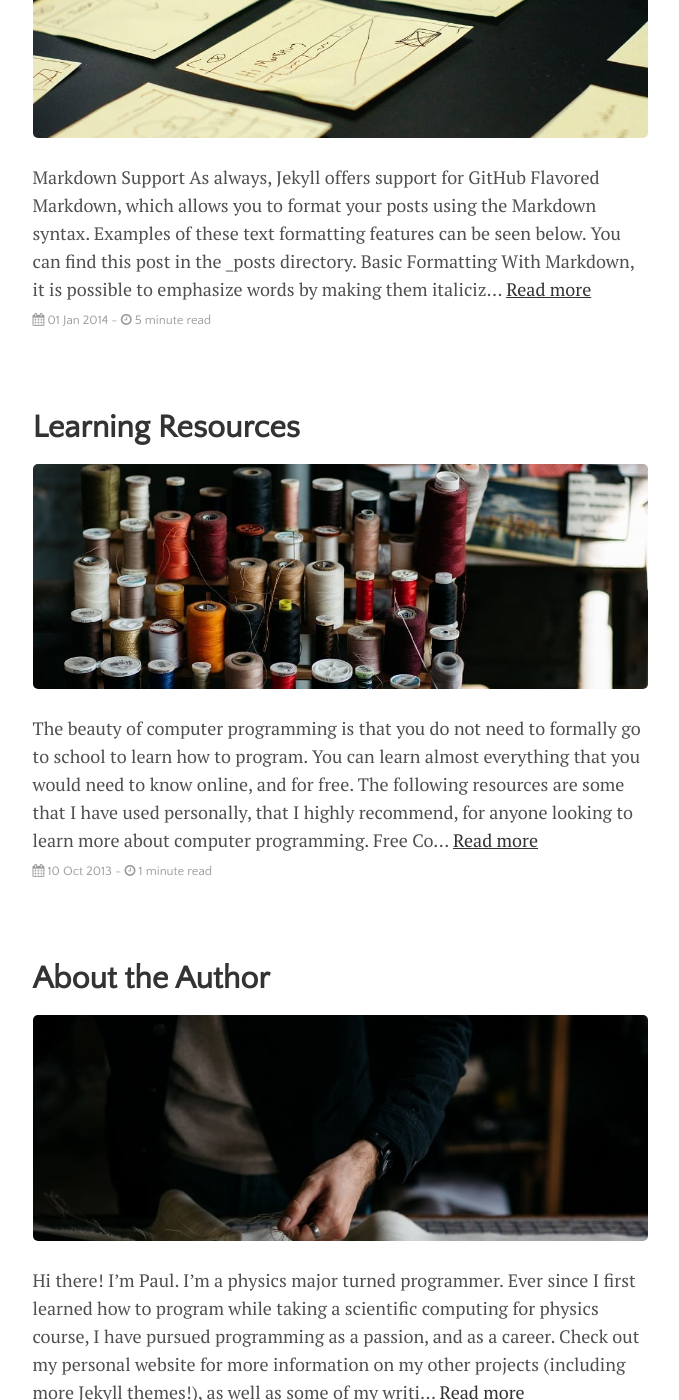
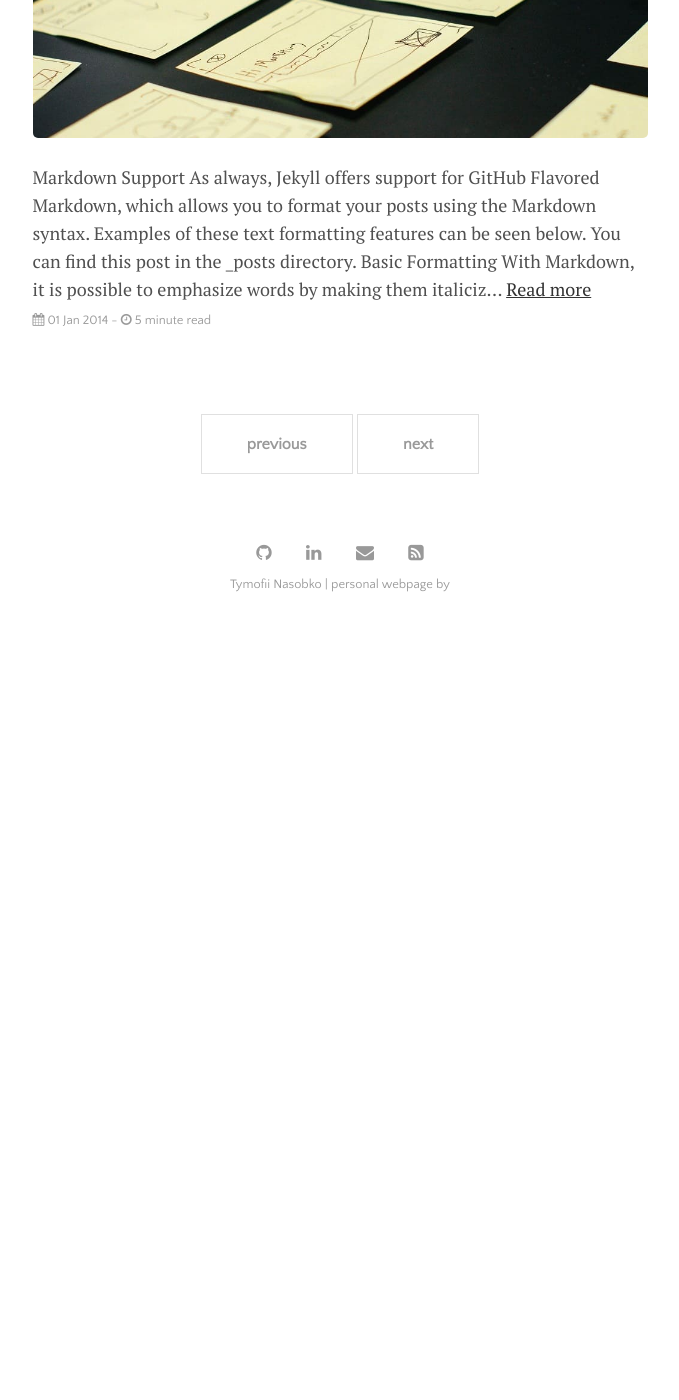
Before and after one commit to TimofiyJ/timofiyj.github.io, a Jekyll site: the page built from index.html, in a window 1280 px wide and 1400 px high, scrolled down 1410 px. Shown: the whole window, without its empty margins (300-979 px from the left). Built offline with Jekyll 4.4.1, drawn with Linux system fonts in a browser that asks for light colours; the list of posts is cut into pages by our own code; after the commit the page ends 2040 px from its top, so only the background shows below that; some of the changed text lies outside the part shown.

Commit message:
Update site

```diff
--- a/_config.yml
+++ b/_config.yml
@@ -22,7 +22,7 @@ plugins:             [jekyll-paginate, jekyll-sitemap, jekyll-feed, jekyll-seo-t
 # Customise atom feed settings (this is where Jekyll-Feed gets configuration information)
 title:		           'Tymofii Nasobko'
 description:	       'personal webpage'
-author:              'Tymofii Nasobko'
+author:              ''
 
 # RSS 2.0 can be used instead of Atom by uncommenting following two lines
 #feed:
--- a/_posts/2013-04-04-about-the-author.md
+++ /dev/null
@@ -1,10 +0,0 @@
----
-layout: post
-title: "About the Author"
-author: "Paul Le"
-categories: journal
-tags: [documentation,sample]
-image: cutting.jpg
----
-
-Hi there! I'm Paul. I’m a physics major turned programmer. Ever since I first learned how to program while taking a scientific computing for physics course, I have pursued programming as a passion, and as a career. Check out [my personal website](https://www.lenpaul.com/) for more information on my other projects (including more Jekyll themes!), as well as some of my writing.
--- a/_posts/2013-10-10-learning-resources.md
+++ /dev/null
@@ -1,22 +0,0 @@
----
-layout: post
-title: "Learning Resources"
-author: "Paul Le"
-categories: journal
-tags: [documentation,sample]
-image: spools.jpg
----
-
-The beauty of computer programming is that you do not need to formally go to school to learn how to program. You can learn almost everything that you would need to know online, and for free. The following resources are some that I have used personally, that I highly recommend, for anyone looking to learn more about computer programming.
-
-## [Free Code Camp](https://www.freecodecamp.org/)
-
-My personal favourite for learning full stack web development. They offer a great front and back end curriculum that requires you to complete a variety of projects in order to apply the knowledge that you learn during the lessons. As a bonus, at the end of the curriculum you will have a few impressive projects under your belt for your portfolio.
-
-## [Codecademy](https://www.codecademy.com/)
-
-Not only does Codecademy have many great courses on various web development languages such as [HTML](https://www.codecademy.com/learn/learn-html), [CSS](https://www.codecademy.com/learn/learn-css), and [JavaScript](https://www.codecademy.com/learn/introduction-to-javascript), but they even offer a course on [how to deploy a Jekyll site](https://www.codecademy.com/learn/deploy-a-website). If you are completely new to Jekyll, I would recommend working through that course as a great start for learning how to deploy your Jekyll site.
-
-## [Khan Academy](https://www.khanacademy.org/)
-
-A great resource not only for learning mathematics (what most people probably know Khan Academy for), but also [computer programming](https://www.khanacademy.org/computing/computer-programming). What Khan Academy offers that is different from the other two above resources is that it offers courses in [computer science related](https://www.khanacademy.org/computing/computer-science) topics, such as [algorithms](https://www.khanacademy.org/computing/computer-science/algorithms) and [cryptography](https://www.khanacademy.org/computing/computer-science/cryptography). This is unique in that most online resources mostly focus on the programming side of things.
```
Also changed, not shown: _data/settings.yml (+9 -9 lines), menu/blog.md (added, +5 -0 lines), menu/contact.md (deleted, +0 -7 lines), menu/projects.md (added, +5 -0 lines), menu/research.md (added, +5 -0 lines), menu/writing.md (deleted, +0 -5 lines), 1 other file.
